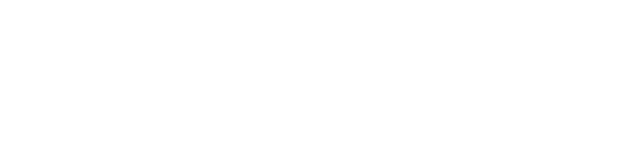
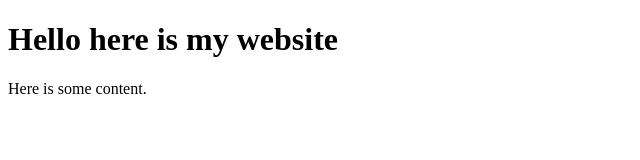
Before and after one commit to mmrsk/test-repo, a plain HTML site: page index.html in a window 1280 px wide. Shown: the whole page, without its empty margins (0-640 px from the left). Drawn offline with Linux system fonts and the light colour scheme.

Commit message:
Added content to the file

```diff
--- a/index.html
+++ b/index.html
@@ -6,6 +6,7 @@
     <title>Document</title>
 </head>
 <body>
-
+    <h1>Hello here is my website</h1>
+    <p>Here is some content.</p>
 </body>
 </html>
```
